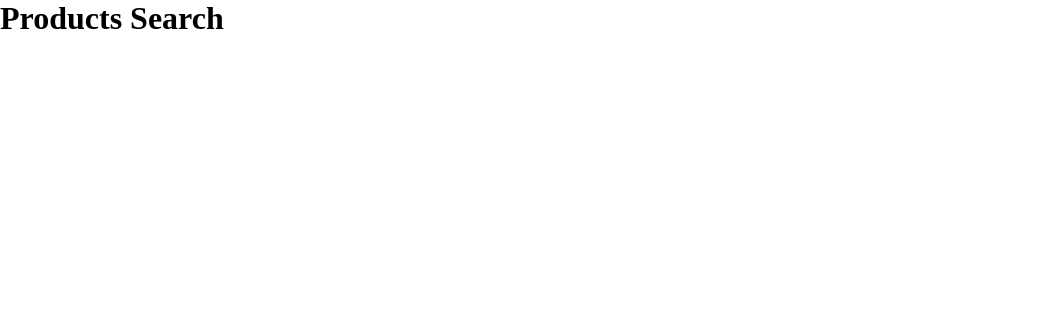
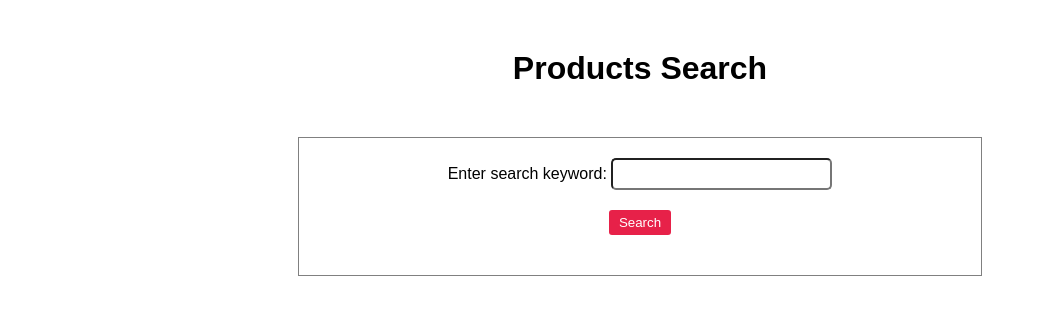
Before and after one commit to manavpatnaik/sql_injection_demo, a website: page index.html in a window 1280 px wide. Shown: the whole page, without its empty margins (0-1045 px from the left). Drawn offline with Linux system fonts and the light colour scheme.

Commit message:
Added interface

```diff
--- a/index.html
+++ b/index.html
@@ -10,6 +10,38 @@
             margin: 0;
             padding: 0;
             box-sizing: border-box;
+            font-family: sans-serif;
+        }
+        .container {
+            max-width: 1140px;
+            margin: 50px auto;
+        }
+        .title {
+            text-align: center;
+            margin-bottom: 50px;
+        }
+        .search-box {
+            display: flex;
+            align-items: center;
+            justify-content: center;
+            text-align: center;
+            border: 0.5px solid grey;
+            padding: 20px;
+            max-width: 60%;
+            margin: 0px auto;
+        }
+        .form-control {
+            padding: 5px;
+            border-radius: 5px;
+            font-size: 16px;
+        }
+        .search-box button {
+            padding: 5px 10px;
+            margin: 20px;
+            border: none;
+            color: white;
+            background-color: rgb(231, 33, 73);
+            border-radius: 3px;
         }
     </style>
 </head>
@@ -18,8 +50,17 @@
         <div class="title">
             <h1>Products Search</h1>
         </div>
-        <div class="search-box"></div>
-        <div class="result-box"></div>
+        <div class="search-box">
+            <form>
+                <label for="keyword">Enter search keyword: </label>
+                <input type="text" id="keyword" class="form-control">
+                <br/>
+                <button>Search</button>
+            </form>
+        </div>
+        <div class="result-box">
+
+        </div>
     </div>
 </body>
 </html>
```
Also changed, not shown: README.md.
